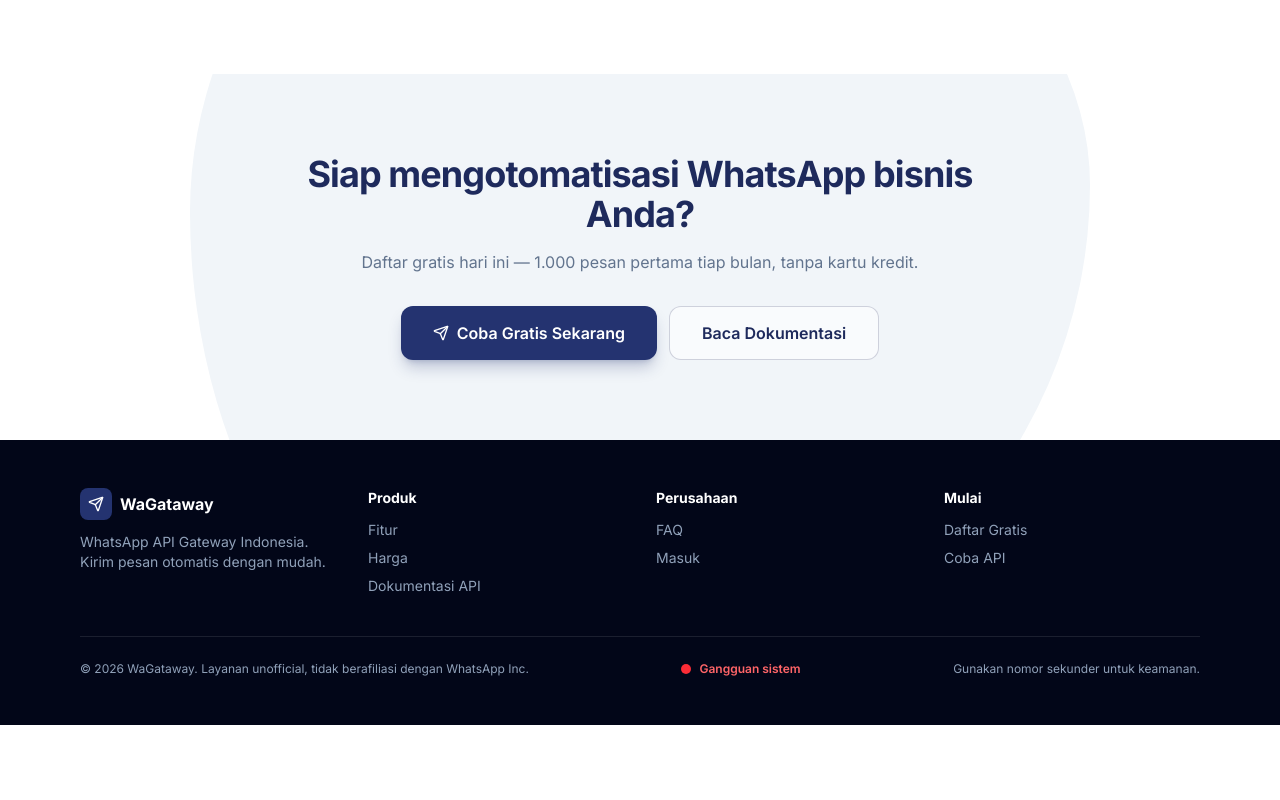
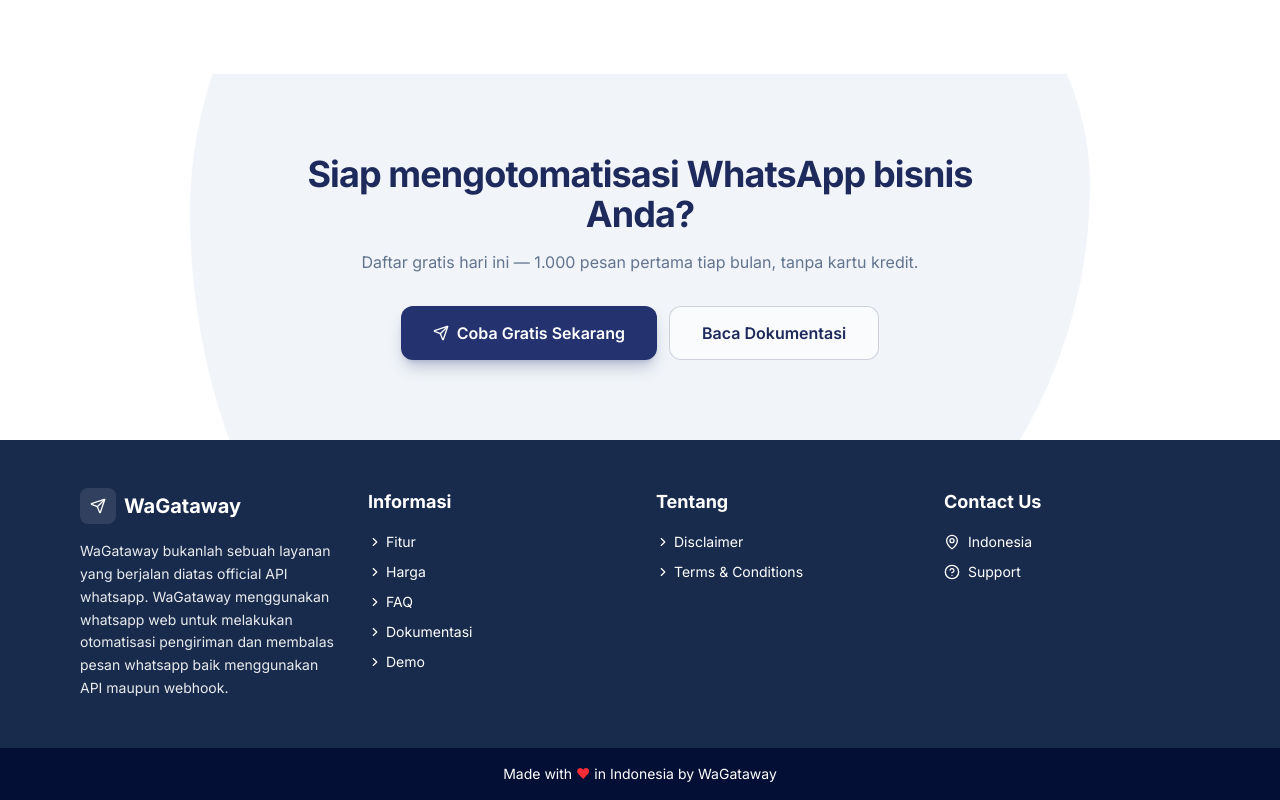
Before and after one commit to Aldi1963/wagataway, a React (Vite) app in the folder go-backend/web/: page / in a window 1280 px wide. Shown: the part 5822-6622 px from the top of the page. Before the commit the page ends 6547 px from the top, so only its background shows below. Built offline with nearby package versions, Linux system fonts and the light colour scheme; no server answers; the HTML template or start-up script is replaced by a standard one.

Commit message:
Landing: footer ala Fonnte (4 kolom + bar copyright)

```diff
--- a/go-backend/web/src/pages/Landing.tsx
+++ b/go-backend/web/src/pages/Landing.tsx
@@ -34,6 +34,9 @@
   Timer,
   Play,
   FlaskConical,
+  ChevronRight,
+  MapPin,
+  CircleHelp,
 } from "lucide-react";
 
 /* ── Util: reveal on scroll ─────────────────────────── */
@@ -692,59 +695,51 @@
 }
 
 function Footer() {
-  const [health, setHealth] = useState<boolean | null>(null);
-  useEffect(() => {
-    fetch("/health")
-      .then((r) => setHealth(r.ok))
-      .catch(() => setHealth(false));
-  }, []);
   return (
-    <footer className="bg-slate-950 text-slate-400 py-12">
-      <div className="max-w-6xl mx-auto px-4">
-        <div className="grid md:grid-cols-4 gap-8 mb-10">
+    <footer className="bg-[#192b4c] text-white">
+      <div className="max-w-6xl mx-auto px-4 py-12">
+        <div className="grid md:grid-cols-4 gap-8">
           <div>
-            <div className="flex items-center gap-2 mb-3">
-              <span className="w-8 h-8 rounded-lg bg-[#243370] flex items-center justify-center"><Send className="w-4 h-4 text-white" /></span>
-              <span className="font-extrabold text-white">WaGataway</span>
+            <div className="flex items-center gap-2 mb-4">
+              <span className="w-9 h-9 rounded-lg bg-white/10 flex items-center justify-center"><Send className="w-4 h-4 text-white" /></span>
+              <span className="font-extrabold text-xl text-white">WaGataway</span>
             </div>
-            <p className="text-sm">WhatsApp API Gateway Indonesia. Kirim pesan otomatis dengan mudah.</p>
+            <p className="text-sm text-white/90 leading-relaxed">
+              WaGataway bukanlah sebuah layanan yang berjalan diatas official API whatsapp. WaGataway
+              menggunakan whatsapp web untuk melakukan otomatisasi pengiriman dan membalas pesan
+              whatsapp baik menggunakan API maupun webhook.
+            </p>
           </div>
           <div>
-            <p className="font-bold text-white text-sm mb-3">Produk</p>
-            <div className="space-y-2 text-sm">
-              <a href="#fitur" className="block hover:text-[#3d4f96]">Fitur</a>
-              <a href="#harga" className="block hover:text-[#3d4f96]">Harga</a>
-              <Link href="/api-docs" className="block hover:text-[#3d4f96]">Dokumentasi API</Link>
+            <h2 className="text-lg font-bold text-white mb-4">Informasi</h2>
+            <div className="space-y-2.5 text-sm">
+              <a href="#fitur" className="flex items-center gap-1 text-white hover:text-white/70"><ChevronRight className="w-3.5 h-3.5" /> Fitur</a>
+              <a href="#harga" className="flex items-center gap-1 text-white hover:text-white/70"><ChevronRight className="w-3.5 h-3.5" /> Harga</a>
+              <a href="#faq" className="flex items-center gap-1 text-white hover:text-white/70"><ChevronRight className="w-3.5 h-3.5" /> FAQ</a>
+              <Link href="/api-docs" className="flex items-center gap-1 text-white hover:text-white/70"><ChevronRight className="w-3.5 h-3.5" /> Dokumentasi</Link>
+              <a href="#demo" className="flex items-center gap-1 text-white hover:text-white/70"><ChevronRight className="w-3.5 h-3.5" /> Demo</a>
             </div>
           </div>
           <div>
-            <p className="font-bold text-white text-sm mb-3">Perusahaan</p>
-            <div className="space-y-2 text-sm">
-              <a href="#faq" className="block hover:text-[#3d4f96]">FAQ</a>
-              <Link href="/login" className="block hover:text-[#3d4f96]">Masuk</Link>
+            <h2 className="text-lg font-bold text-white mb-4">Tentang</h2>
+            <div className="space-y-2.5 text-sm">
+              <a href="#" className="flex items-center gap-1 text-white hover:text-white/70"><ChevronRight className="w-3.5 h-3.5" /> Disclaimer</a>
+              <a href="#" className="flex items-center gap-1 text-white hover:text-white/70"><ChevronRight className="w-3.5 h-3.5" /> Terms &amp; Conditions</a>
             </div>
           </div>
           <div>
-            <p className="font-bold text-white text-sm mb-3">Mulai</p>
-            <div className="space-y-2 text-sm">
-              <Link href="/register" className="block hover:text-[#3d4f96]">Daftar Gratis</Link>
-              <Link href="/api-docs" className="block hover:text-[#3d4f96]">Coba API</Link>
+            <h2 className="text-lg font-bold text-white mb-4">Contact Us</h2>
+            <div className="space-y-2.5 text-sm">
+              <p className="flex items-start gap-2 text-white"><MapPin className="w-4 h-4 mt-0.5 shrink-0" /> Indonesia</p>
+              <a href="#" className="flex items-center gap-2 text-white hover:text-white/70"><CircleHelp className="w-4 h-4 shrink-0" /> Support</a>
             </div>
           </div>
         </div>
-        <div className="border-t border-white/10 pt-6 flex flex-col md:flex-row justify-between gap-2 text-xs">
-          <p>© 2026 WaGataway. Layanan unofficial, tidak berafiliasi dengan WhatsApp Inc.</p>
-          <span className="inline-flex items-center gap-2 font-semibold">
-            <span className="relative flex w-2.5 h-2.5">
-              {health && <span className="absolute inline-flex h-full w-full rounded-full bg-[#3d4f96] opacity-75 animate-ping" />}
-              <span className={`relative inline-flex rounded-full w-2.5 h-2.5 ${health === false ? "bg-red-500" : "bg-[#243370]"}`} />
-            </span>
-            <span className={health === false ? "text-red-400" : "text-[#3d4f96]"}>
-              {health === null ? "Memeriksa status…" : health ? "Semua sistem normal" : "Gangguan sistem"}
-            </span>
-          </span>
-          <p>Gunakan nomor sekunder untuk keamanan.</p>
-        </div>
+      </div>
+      <div className="bg-[#040f35]">
+        <p className="max-w-6xl mx-auto px-4 py-4 text-center text-sm text-white">
+          Made with <span className="text-red-500">❤</span> in Indonesia by WaGataway
+        </p>
       </div>
     </footer>
   );
```
